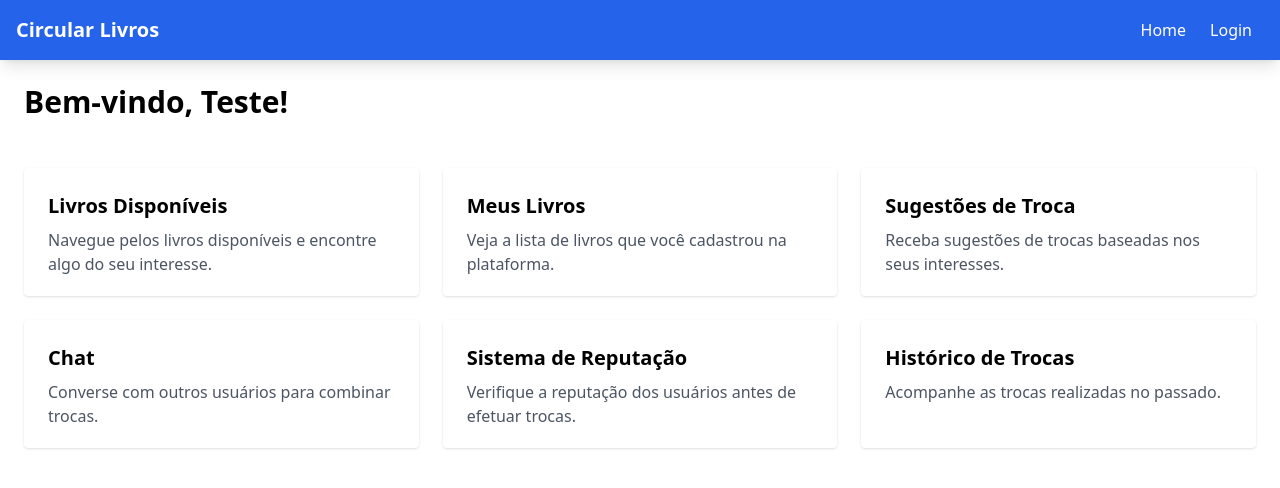
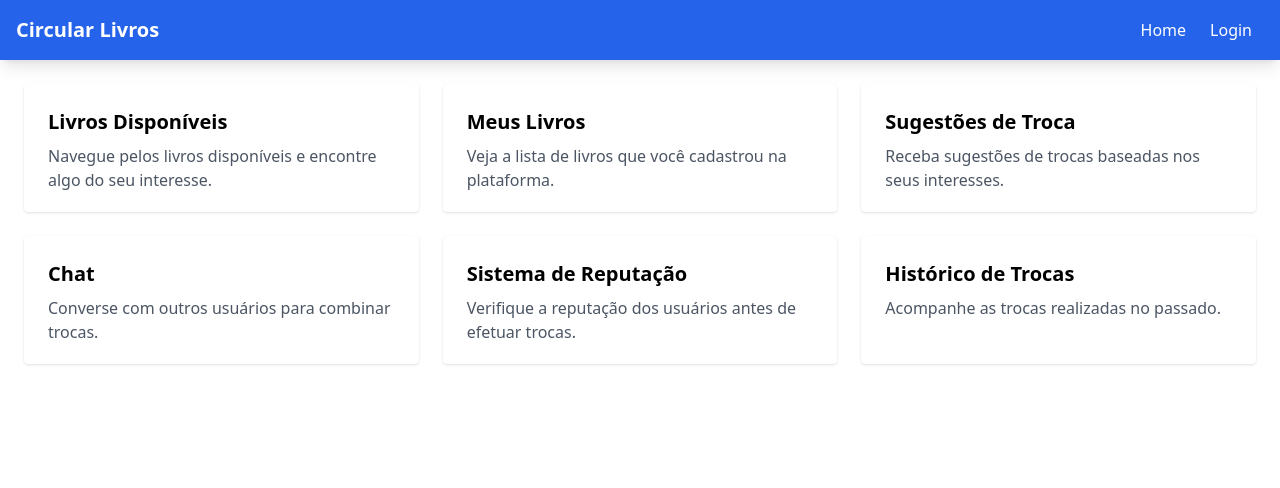
Before and after one commit to vinicius-simioni/P-PPI-II, a React (Vite) app in the folder frontend/: page /dashboard in a window 1280 px wide. Shown: the top 488 px of the page. Built offline with nearby package versions, Linux system fonts and the light colour scheme.

Commit message:
remove greetings

```diff
--- a/frontend/src/pages/Dashboard.jsx
+++ b/frontend/src/pages/Dashboard.jsx
@@ -1,14 +1,8 @@
-import { useState } from 'react';
 import { Link } from 'react-router-dom';
 
 const Dashboard = () => {
-  const [userName] = useState("Teste");
-
   return (
     <div className="min-h-fit">
-      <header className="p-6">
-        <h1 className="text-3xl font-semibold">Bem-vindo, {userName}!</h1>
-      </header>
 
       <main className="p-6">
         <section className="grid grid-cols-1 md:grid-cols-2 lg:grid-cols-3 gap-6">
```
